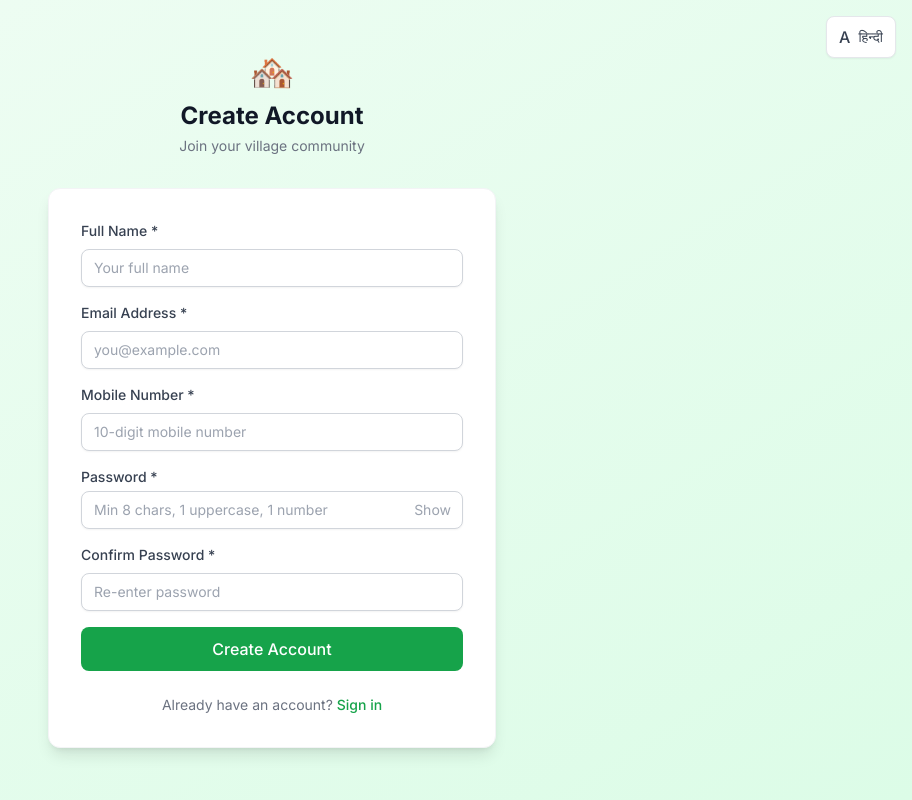
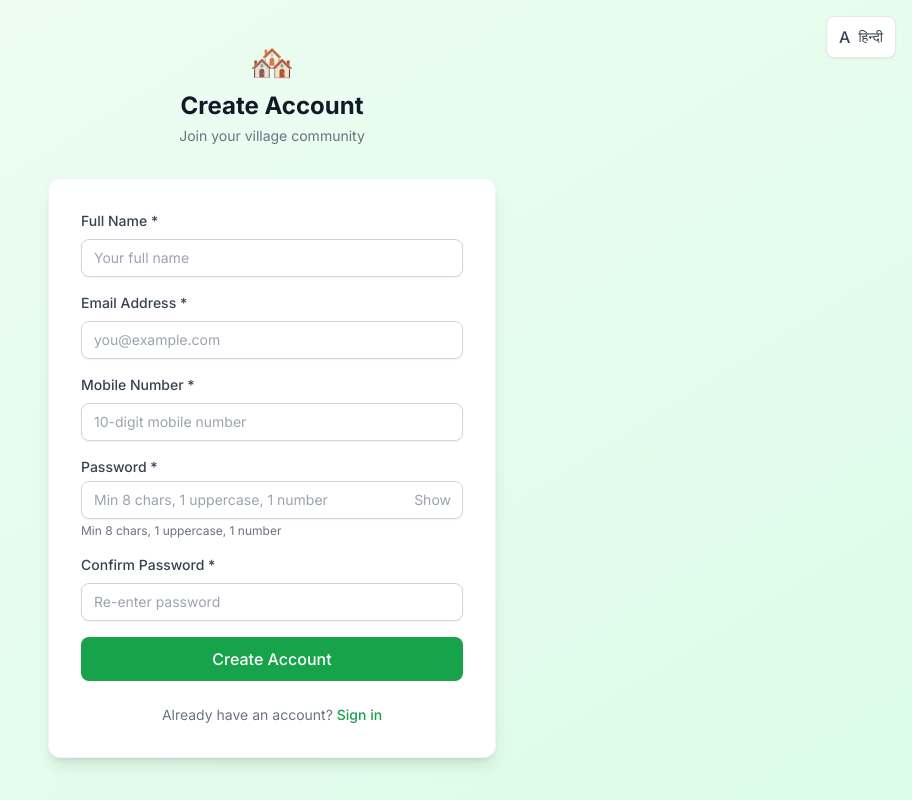
Before and after one commit to realvivekrana/smart-village-management, a React (Vite) app in the folder Frontend/: page /register in a window 1280 px wide. Shown: the whole page, without its empty margins (368-1280 px from the left). Built offline with nearby package versions, Linux system fonts and the light colour scheme; no server answers.

Commit message:
Fix Hero pages

```diff
--- a/Frontend/src/components/home/Hero.jsx
+++ b/Frontend/src/components/home/Hero.jsx
@@ -23,7 +23,7 @@ export default function Hero() {
   const heroBackground =
     village?.heroImage ||
     import.meta.env.VITE_HERO_BACKGROUND ||
-    "/village-hero-bg.png";
+    "/village-hero-bg.webp";
 
   return (
     <section className="relative isolate min-h-[680px] overflow-hidden bg-emerald-950 text-white sm:min-h-[720px] lg:min-h-[760px]">
--- a/Frontend/src/pages/auth/Register.jsx
+++ b/Frontend/src/pages/auth/Register.jsx
@@ -83,6 +83,9 @@ export default function Register() {
                   {showPwd ? t("auth.hide") : t("auth.show")}
                 </button>
               </div>
+              <p className={`mt-1 text-xs ${form.password && !(form.password.length >= 8 && /[A-Z]/.test(form.password) && /\d/.test(form.password)) ? "text-red-500" : "text-gray-500"}`}>
+                {t("auth.passwordPlaceholder")}
+              </p>
             </div>
 
             <div className="form-group">
```
Also changed, not shown: Frontend/public/village-hero-bg.webp (added), 1 other file (tests, documents, lock files or other folders).
